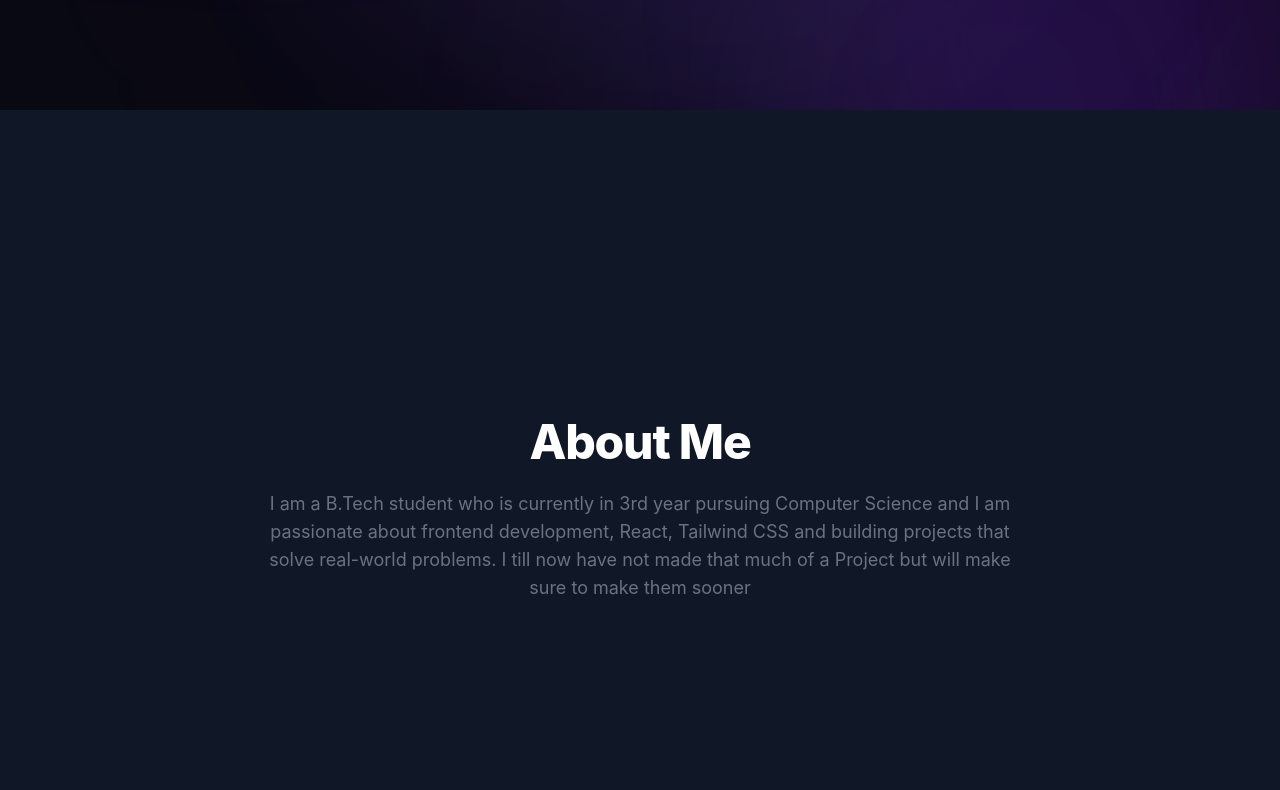
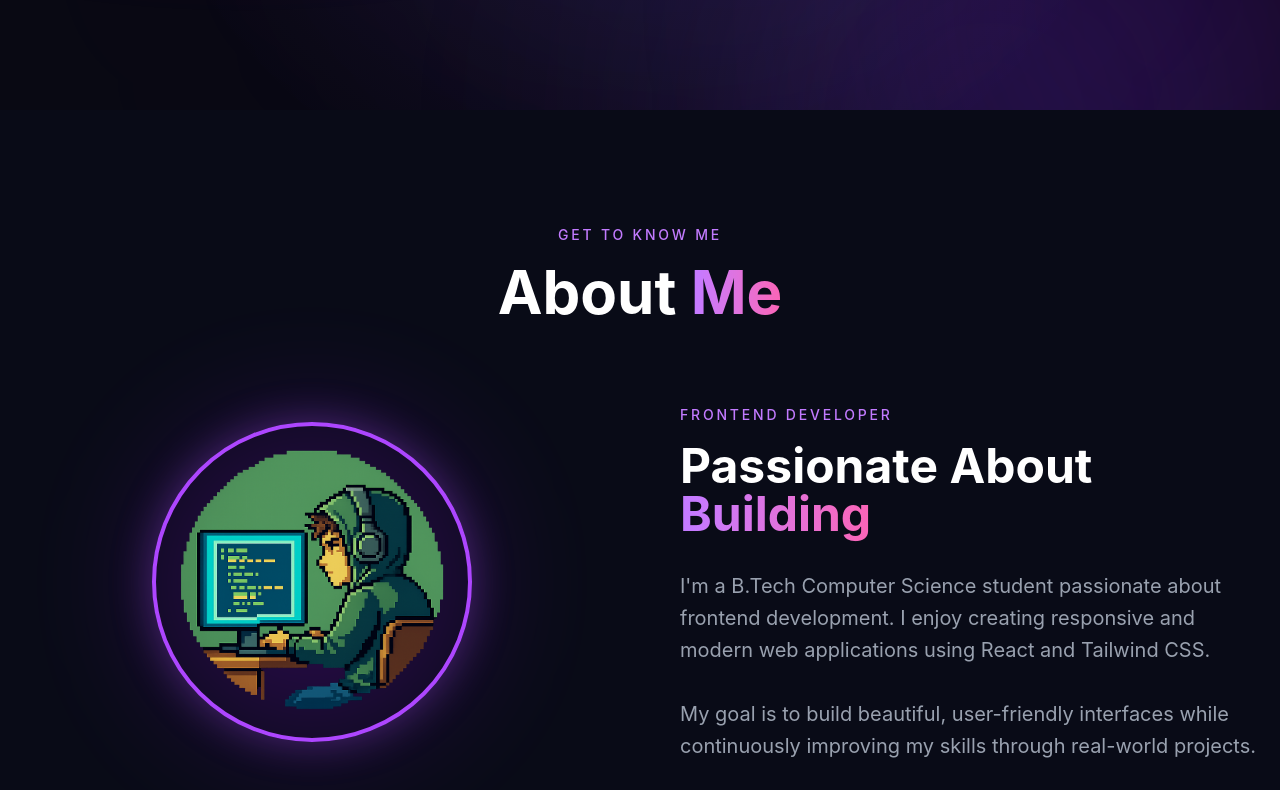
Before and after one commit to mohitjoshi-dev/portfolio, a React app: page / in a window 1280 px wide. Shown: the part 690-1480 px from the top of the page. Built offline with nearby package versions, Linux system fonts and the light colour scheme; the HTML template or start-up script is replaced by a standard one.

Commit message:
Created  About Section

```diff
--- a/src/App.jsx
+++ b/src/App.jsx
@@ -3,15 +3,18 @@ import Skills from "./components/Skills";
 import CursorRipple from "./components/CursorRipple";
 import Projects from "./components/Projects";
 import Contact from "./components/Contact";
+import About from "./components/About";
 
 function App() {
   return (
     <>
       <CursorRipple/>
       <Introduction />
+      <About/>
       <Skills />
       <Projects/>
       <Contact/>
+
     </>
   );
 }
--- /dev/null
+++ b/src/components/About.jsx
@@ -0,0 +1,91 @@
+import avatar from "../assets/Avatar.png";
+
+export default function About() {
+  return (
+    <section
+      id="about"
+      className="relative bg-[#090B17] py-28 px-6 overflow-hidden"
+    >
+      <div className="max-w-7xl mx-auto">
+
+        {/* Heading */}
+        <div className="text-center mb-20">
+
+          <span className="text-purple-400 uppercase tracking-[0.2em] text-sm font-medium">
+            Get To Know Me
+          </span>
+
+          <h2 className="text-5xl md:text-6xl font-bold text-white mt-4">
+            About{" "}
+            <span className="text-transparent bg-clip-text bg-linear-to-r from-purple-400 to-pink-400">
+              Me
+            </span>
+          </h2>
+        </div>
+
+        <div className="grid lg:grid-cols-2 gap-20 items-center">
+
+            {/* Left */}
+        <div className="flex justify-center">
+
+    <div className=" relative">
+        <div className="absolute inset=0 rounded-full bg-purple-600 blur-3xl opacity-20"></div>
+        </div>
+
+    <div className="relative">
+  {/* Glow */}
+    <div className="absolute inset-0 rounded-full bg-purple-600 blur-3xl opacity-20"></div>
+
+    {/* Avatar */}
+    <div
+        className="
+        relative
+        w-80
+        h-80
+        rounded-full
+        overflow-hidden
+        border-4
+        border-purple-500
+        shadow-[0_0_40px_rgba(168,85,247,0.35)]
+        "
+    >
+        <img
+        src={avatar}
+        alt="Mohit Avatar"
+        className="w-full h-full object-cover"
+        />
+    </div>
+    </div>
+
+
+    </div>
+        <div>
+        <span className="text-purple-400 uppercase tracking-[0.2em] text-sm font-medium">
+            Frontend Developer
+        </span>
+
+        <h3 className="text-5xl font-bold text-white mt-4">
+            Passionate About
+            <span className="text-transparent bg-clip-text bg-linear-to-r from-purple-400 to-pink-400">
+            {" "}Building
+            </span>
+        </h3>
+
+        <p className="mt-8 text-gray-400 leading-8 text-xl">
+            I'm a B.Tech Computer Science student passionate about frontend
+            development. I enjoy creating responsive and modern web applications
+            using React and Tailwind CSS.
+
+            <br /><br />
+
+            My goal is to build beautiful, user-friendly interfaces while
+            continuously improving my skills through real-world projects.
+        </p>
+    </div>
+
+    </div>
+
+    </div>
+    </section>
+  );
+}
--- a/src/components/Contact.jsx
+++ b/src/components/Contact.jsx
@@ -3,7 +3,9 @@ import { FaArrowRight } from "react-icons/fa6";
 
 export default function Contact() {
   return (
-    <section className="relative bg-black py-24 px-6 overflow-hidden">
+    <section
+      id="contact"
+      className="relative bg-black py-24 px-6 overflow-hidden">
       {/* Background glow — matches hero */}
       <div className="absolute top-1/2 left-1/2 -translate-x-1/2 -translate-y-1/2 w-150 h-150 bg-purple-600/20 rounded-full blur-[120px] pointer-events-none" />
 
--- a/src/components/Introduction.jsx
+++ b/src/components/Introduction.jsx
@@ -241,24 +241,6 @@ function Introduction() {
   </nav>
 </section>
 
-
-  <section
-      id="about"
-      className="min-h-screen bg-gray-900 text-white flex flex-col justify-center items-center"
-    >
-      <h2 className="text-5xl font-extrabold tracking-tight mb-6 ">
-        About Me
-      </h2>
-
-      <p className="text-lg text-gray-500 max-w-3xl text-center">
-        I am a B.Tech student who is currently in 3rd year pursuing Computer Science and I am passionate about frontend development,
-        React, Tailwind CSS and building projects that solve real-world
-        problems.
-        I till now have not made that much of a Project but will make sure to make them sooner
-
-      </p>
-  </section>
-
 </>
 
   );
```
Also changed, not shown: src/assets/Avatar.png (added).
